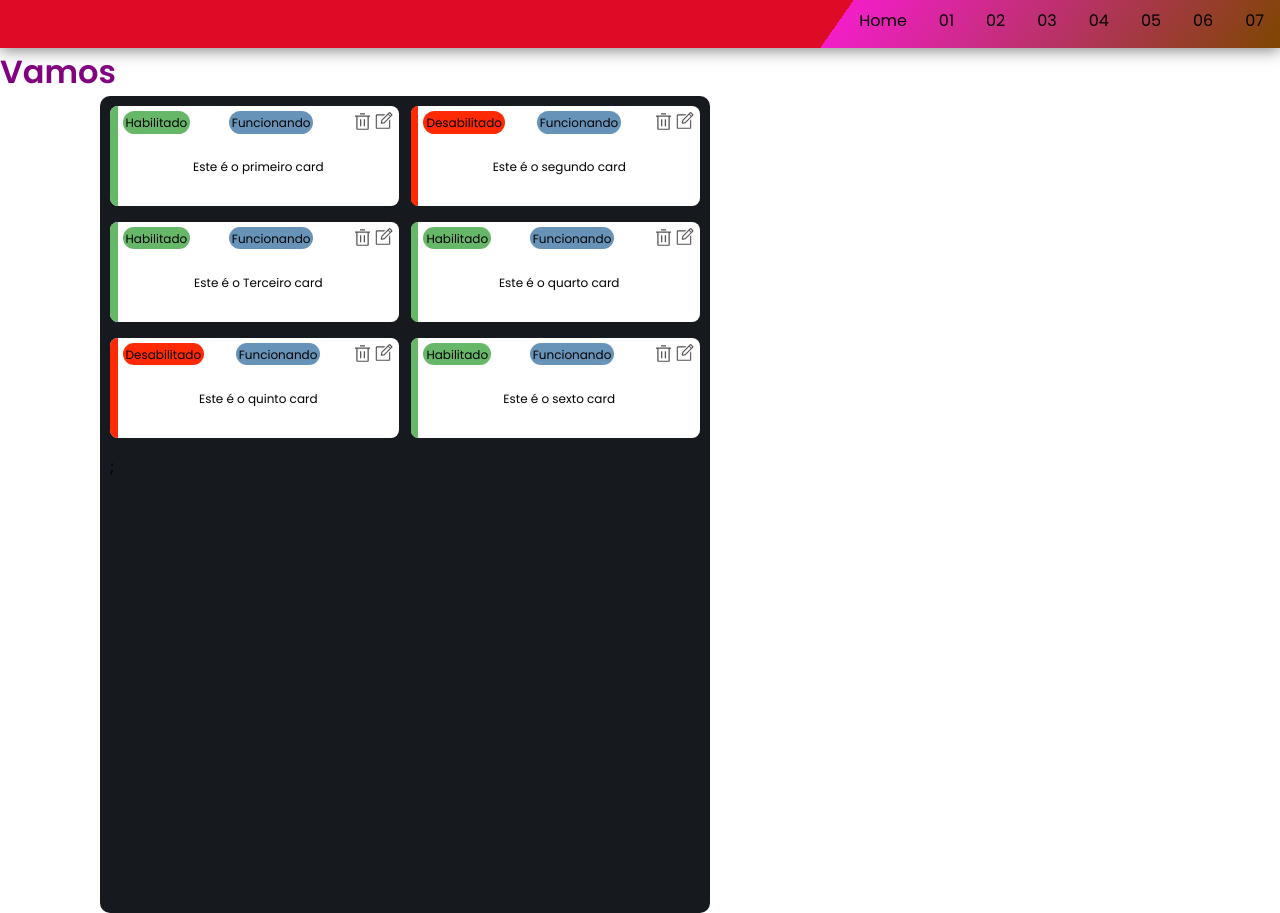
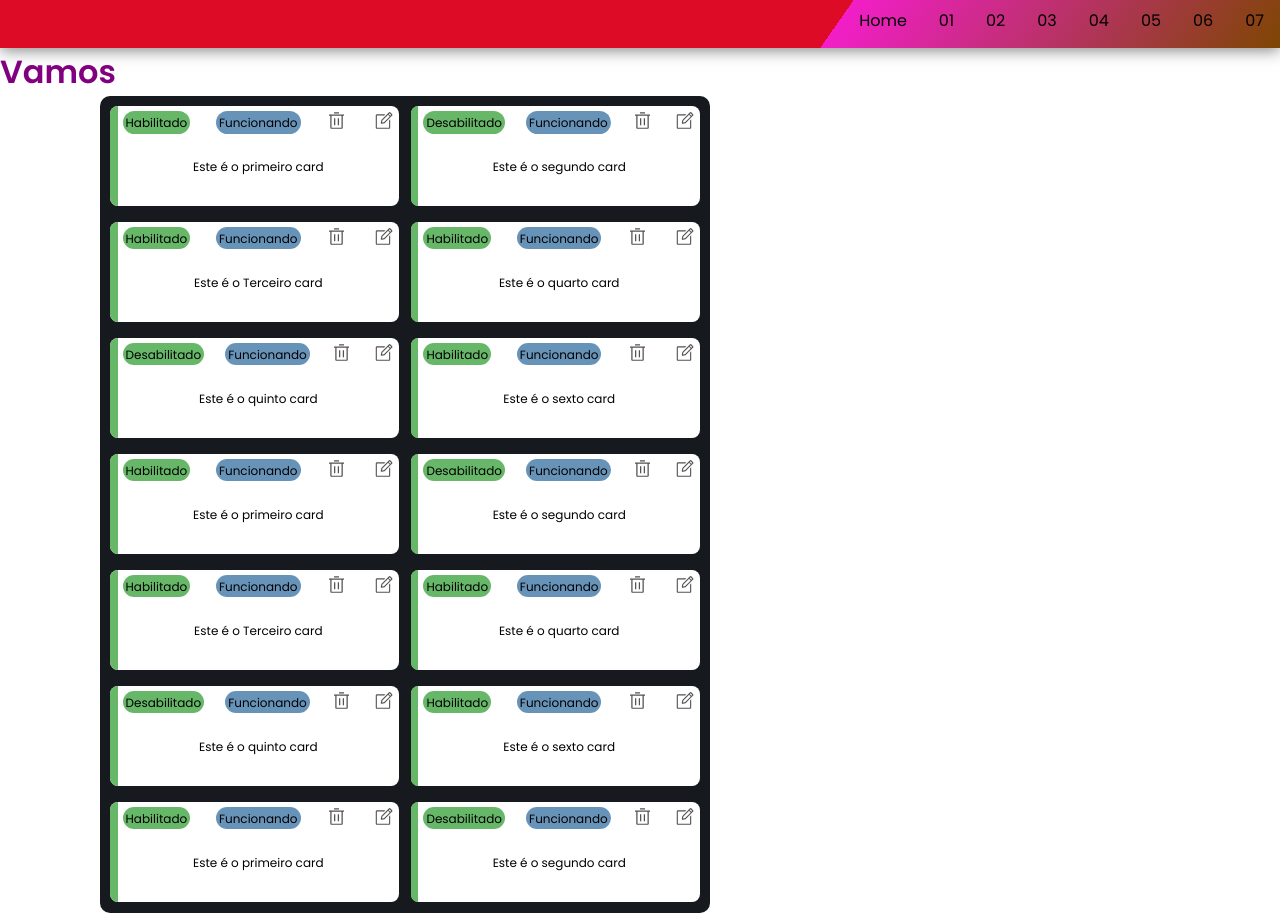
Before and after one commit to Manfrajola/crm, a React (Create React App) app: page /equipeb in a window 1280 px wide. Built offline with nearby package versions, Linux system fonts and the light colour scheme.

Commit message:
Entrega
Entrega

```diff
--- /dev/null
+++ b/src/components/equipebCards/Modal.jsx
@@ -0,0 +1,24 @@
+import React from 'react'
+import { BackgroundStyle, ModalStyle, ButtonClose } from './styles'
+
+const Modal = ({ isOpen, setModalOpen, children}) => {
+
+  if ( isOpen ) {
+
+  return (
+    <BackgroundStyle>
+        <ModalStyle>
+            { children }
+            <ButtonClose onClick={setModalOpen}>
+                <p>Fechar</p>
+            </ButtonClose>
+        </ModalStyle>
+    </BackgroundStyle>
+  )
+  }
+
+  return null
+
+}
+
+export default Modal
--- a/src/components/equipebCards/index.jsx
+++ b/src/components/equipebCards/index.jsx
@@ -1,31 +1,51 @@
-import { CardStyle } from "./styles"
+import { Button, CardContent, CardHeader, CardStyle, Status, StatusCard, StatusCard2, CardBody } from "./styles"
 import {ReactComponent as DeleteIcon} from './assets/delete.svg'
 import {ReactComponent as EditIcon } from './assets/edit.svg'
+import { useState } from "react"
+import Modal from "./Modal"
+
 
 const Card = ({ span1, span2, text}) => {
 
-    const isEnabled = span1 === "Habilitado"
+    const [openModal, setOpenModal] = useState(false)
 
     return (
 
-            <CardStyle isEnabled={isEnabled} >
-                <div className="status isEnabled"></div>
-                <div className="cardContent">
-                <div className="cardHeader">
-                    <div className='statusCard isEnabled'>
+            <CardStyle >
+                <Status></Status>
+                <CardContent>
+                <CardHeader>
+                    <StatusCard>
                         {span1}
+                    </StatusCard>
+                    <StatusCard2>
+                        {span2}
+                    </StatusCard2>
+                    <div>
+                        <Button onClick={() => setOpenModal(true)}
+                            conteudo={"Deletar este usuario ?"}>
+                            <DeleteIcon />
+                        </Button>
+                        <div>
+                            <Modal isOpen={openModal}
+                                setModalOpen={() => setOpenModal(!openModal)}>
+                                    <p>Olá</p>
+                            </Modal>
+                        </div>
                     </div>
-                    <div className="statusCard response">
-                        {span2}
+                    <div>
+                        <div>
+                            <Button onClick={() => setOpenModal(true)}
+                                conteudo={"Editar este usuario ?"}>
+                                <EditIcon />
+                            </Button>
+                        </div>
                     </div>
-                    <div className="actions">
-                        <DeleteIcon /><EditIcon />
-                    </div>
-                </div>
-                    <div className="cardBody">
+                </CardHeader>
+                    <CardBody>
                         {text}
-                    </div>
-                </div>
+                    </CardBody>
+                </CardContent>
             </CardStyle>
 
     )
--- a/src/components/equipebCards/styles.jsx
+++ b/src/components/equipebCards/styles.jsx
@@ -8,45 +8,89 @@ const CardStyle = styled.div`
     background-color: white;
     border-radius: 8px;
     justify-self: center;
+`
 
-    .cardContent {
+
+const CardContent = styled.div`
     width: 100%;
     padding: 5px;
-    }
+`
 
-    .status {
+const Status = styled.div`
     width: 8px;
     border-radius: 8px 0 0 8px;
-    }
+    background-color: #67b769;
+`
+const StatusCard = styled.div`
+    background-color: #67b769;
+    border-radius: 16px;
+    padding: 3px;
+`
 
-    .isEnabled {
-        background-color: ${({isEnabled}) => isEnabled ? '#67b769' : '#fe2a06'};
-    }
+const StatusCard2 = styled.div`
+    background-color: #6893B9;
+    border-radius: 16px;
+    padding: 3px;
+`
 
-    .response {
-        background-color: #6893B9;
-    }
-
-    .cardHeader {
+const CardHeader = styled.div`
     display: flex;
     justify-content: space-between;
     height: 25%;
-    }
+`
 
-    .statusCard {
-       border-radius: 16px;
-       padding: 3px;
-    }
-
-    .cardBody {
+const CardBody = styled.div`
     justify-content: center;
     height: 75%;
     align-items: center;
     display: flex;
-    }
+`
 
+const Button = styled.button`
+    background-color: white;
+    border-color: white;
+    border: none;
+    cursor: pointer;
 `
+
+const ModalStyle = styled.div`
+    position: fixed;
+    top: 50%;
+    left: 50%;
+    transform: translate(-50%, -50%);
+    padding: 150px;
+    background-color: #fff;
+    border-radius: 10px;
+`
+
+const BackgroundStyle = styled.div`
+    position: fixed;
+    top: 0;
+    bottom: 0;
+    left: 0;
+    right: 0;
+    background-color: rgb(0,0,0, 0.3);
+    z-index: 10;
+`
+
+const ButtonClose = styled.button`
+    border: none;
+    cursor: pointer;
+    display: flex;
+    margin: 0;
+`
+
 
 export {
     CardStyle,
+    CardContent,
+    Status,
+    StatusCard,
+    StatusCard2,
+    CardHeader,
+    CardBody,
+    Button,
+    BackgroundStyle,
+    ModalStyle,
+    ButtonClose
 }
--- a/src/pages/Equipeb/index.jsx
+++ b/src/pages/Equipeb/index.jsx
@@ -42,6 +42,81 @@ const Equipeb = () => {
       span2: "Funcionando",
       text: "Este é o sexto card",
   },
+  {
+    id: 1,
+    span1: "Habilitado",
+    span2: "Funcionando",
+    text: "Este é o primeiro card",
+},
+{
+    id: 2,
+    span1: "Desabilitado",
+    span2: "Funcionando",
+    text: "Este é o segundo card",
+},
+{
+    id: 3,
+    span1: "Habilitado",
+    span2: "Funcionando",
+    text: "Este é o Terceiro card",
+},
+{
+  id: 4,
+  span1: "Habilitado",
+  span2: "Funcionando",
+  text: "Este é o quarto card",
+},
+{
+  id: 5,
+  span1: "Desabilitado",
+  span2: "Funcionando",
+  text: "Este é o quinto card",
+},
+{
+  id: 6,
+  span1: "Habilitado",
+  span2: "Funcionando",
+  text: "Este é o sexto card",
+},
+{
+  id: 1,
+  span1: "Habilitado",
+  span2: "Funcionando",
+  text: "Este é o primeiro card",
+},
+{
+  id: 2,
+  span1: "Desabilitado",
+  span2: "Funcionando",
+  text: "Este é o segundo card",
+},
+{
+  id: 3,
+  span1: "Habilitado",
+  span2: "Funcionando",
+  text: "Este é o Terceiro card",
+},
+{
+id: 4,
+span1: "Habilitado",
+span2: "Funcionando",
+text: "Este é o quarto card",
+},
+{
+id: 5,
+span1: "Desabilitado",
+span2: "Funcionando",
+text: "Este é o quinto card",
+},
+{
+id: 6,
+span1: "Habilitado",
+span2: "Funcionando",
+text: "Este é o sexto card",
+},
+
+
+
 ];
 
   return (
--- a/src/pages/Equipeb/styles.jsx
+++ b/src/pages/Equipeb/styles.jsx
@@ -11,6 +11,7 @@ const BoardStyle = styled.div`
     grid-template-columns: 49% 49%;
     gap: 2%;
     padding: 10px;
+    overflow: auto;
 `
 const MainStyle = styled.div`
     h1{
```
Lines whose indentation alone changed are shown as unchanged.
